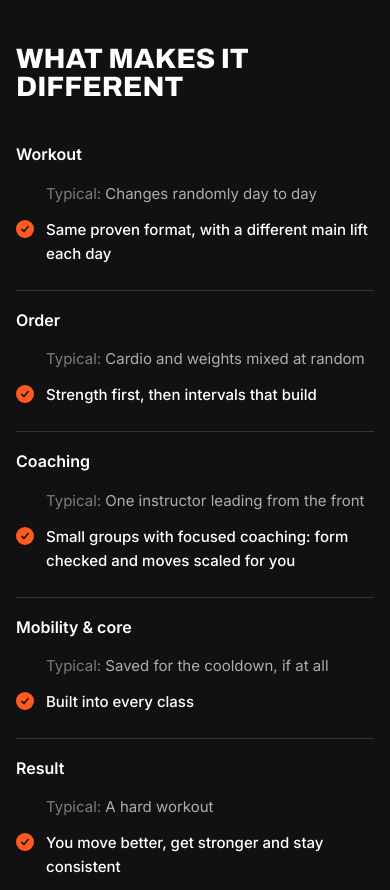
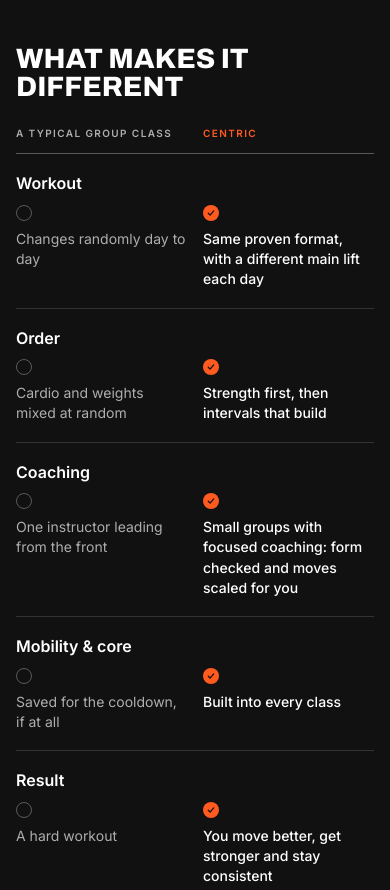
Before and after one commit to sarahlaux/centric-concept, a plain HTML site: page index.html in a window 390 px wide. Shown: the part 4141-5031 px from the top of the page. Drawn offline with Linux system fonts and the light colour scheme.

Commit message:
Mobile: side-by-side comparison table
Co-Authored-By: Claude Opus 5.5 <noreply@anthropic.com>

```diff
--- a/css/styles.css
+++ b/css/styles.css
@@ -480,15 +480,18 @@ body.menu-open .mobile-bar { display: none; }
   .row__icon { display: none; }
 
   .steps { grid-template-columns: 1fr; gap: 12px; }
-  .compare__table thead { position: absolute; width: 1px; height: 1px; overflow: hidden; clip: rect(0 0 0 0); }
-  .compare__table, .compare__table tbody, .compare__table tr, .compare__table th, .compare__table td { display: block; width: 100% !important; }
-  .compare__table tr { padding: 18px 0; border-bottom: 1px solid var(--line-dark); }
-  .compare__table th, .compare__table td { border: 0; padding: 0; }
-  .compare__table tbody th { margin-bottom: 10px; font-size: 16px; }
-  .compare__table td { padding: 6px 0 6px 30px !important; position: relative; font-size: 15px; }
-  .compare__table td:not(.compare__us)::before { content: "Typical: "; color: rgba(255,255,255,.45); }
-  .compare__table td:not(.compare__us) { padding-left: 30px !important; }
-  .compare__table td.compare__us::before { top: 8px; }
+  .compare__table, .compare__table thead, .compare__table tbody { display: block; width: 100%; }
+  .compare__table tr { display: grid; grid-template-columns: 1fr 1fr; column-gap: 16px; padding: 18px 0; border-bottom: 1px solid var(--line-dark); }
+  .compare__table th, .compare__table td { display: block; width: auto !important; border: 0; padding: 0 !important; }
+  .compare__table thead tr { padding: 0 0 12px; border-bottom-color: rgba(255,255,255,.3); }
+  .compare__table thead th:first-child { display: none; }
+  .compare__table thead th { font-size: 10px; }
+  .compare__table tbody th { grid-column: 1 / -1; margin-bottom: 10px; font-size: 16px; }
+  .compare__table td { font-size: 14px; line-height: 1.45; }
+  .compare__table td.compare__us { padding-left: 0 !important; }
+  .compare__table td.compare__us::before { position: static; display: block; margin-bottom: 8px; width: 16px; height: 16px; background-size: 12px; }
+  .compare__table thead th.compare__us { padding-left: 0 !important; }
+  .compare__table tbody td:not(.compare__us)::before { content: ""; display: block; width: 16px; height: 16px; margin-bottom: 8px; border-radius: 50%; border: 1.5px solid rgba(255,255,255,.3); }
 
   .step__title { margin-top: 14px; }
   .gallery__controls { justify-content: flex-start; }
```
